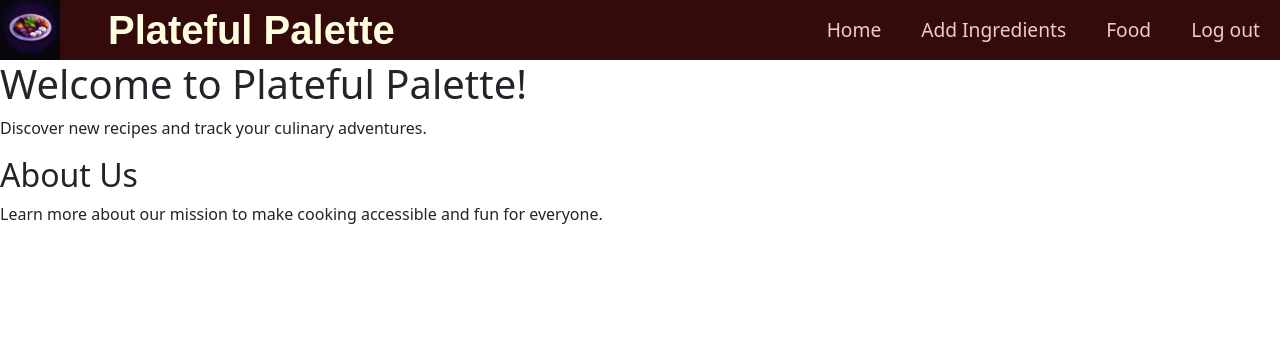
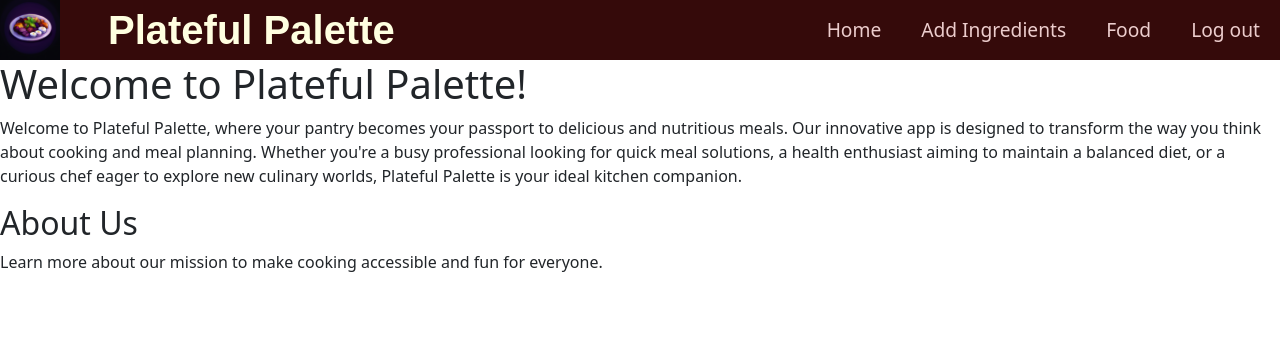
Before and after one commit to The0nlyJuan/plateful_palette, a Django app: page /food/ in a window 1280 px wide. Shown: the top 360 px of the page. Run offline with Django 3.2, Linux system fonts and the light colour scheme; a user stored in the database is signed in; some web fonts are replaced.

Commit message:
home message

```diff
--- a/food/templates/food/home.html
+++ b/food/templates/food/home.html
@@ -2,7 +2,7 @@
 {% block  body%}
     <section class="welcome">
         <h1>Welcome to Plateful Palette!</h1>
-        <p>Discover new recipes and track your culinary adventures.</p>
+        <p>Welcome to Plateful Palette, where your pantry becomes your passport to delicious and nutritious meals. Our innovative app is designed to transform the way you think about cooking and meal planning. Whether you're a busy professional looking for quick meal solutions, a health enthusiast aiming to maintain a balanced diet, or a curious chef eager to explore new culinary worlds, Plateful Palette is your ideal kitchen companion.</p>
     </section>
     <section class="about">
         <h2>About Us</h2>
```
